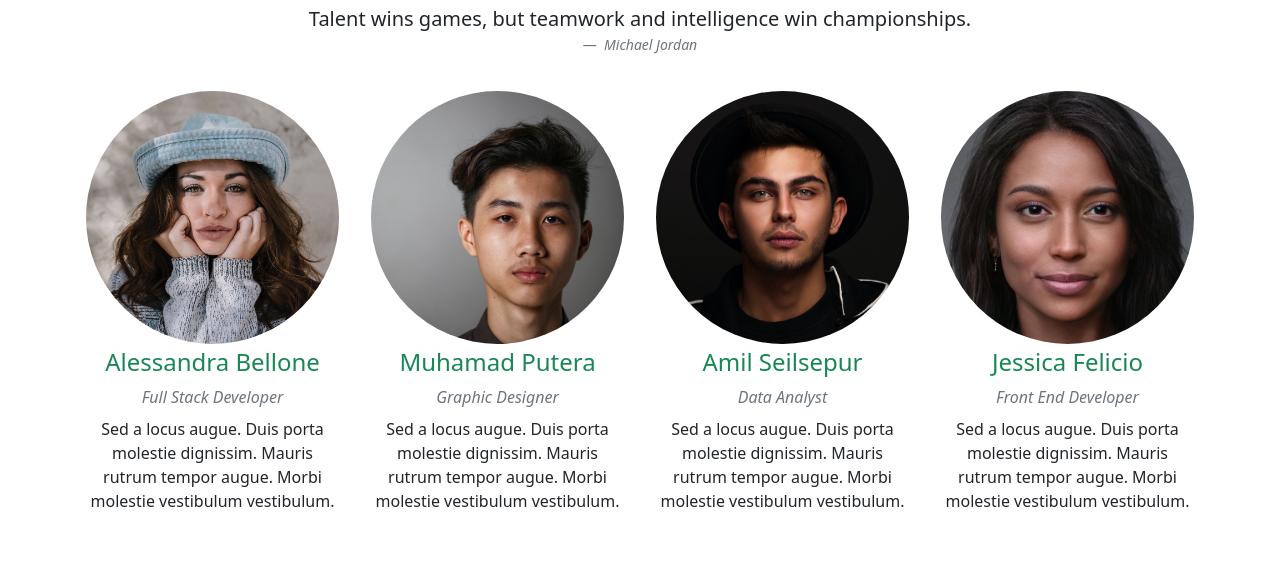
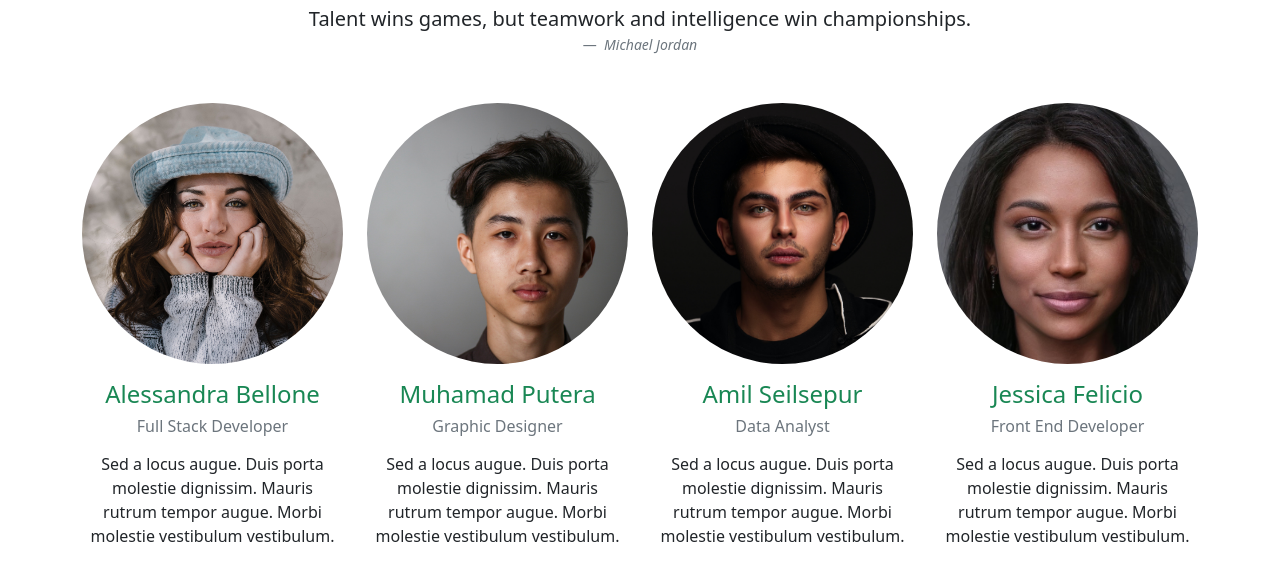
Before and after one commit to Betacucco/bootstrap-team-gallery, a plain HTML site: page index.html in a window 1280 px wide. Shown: the part 58-638 px from the top of the page. Drawn offline with nearby package versions, Linux system fonts and the light colour scheme.

Commit message:
Commit di finitura

```diff
--- a/index.html
+++ b/index.html
@@ -17,8 +17,12 @@
   <!--Intestazione della pagina-->
 <body>
   <header class="mt-3">
+  <div class="container-fluid">
+    <div class="row">
+      <div class="col-12 text-center">
+        <h2 class="text-success">Our Experienced & Professional Team</h2>
+      </div>
     <figure class="text-center">
-            <h2 class="text-success">Our Experienced & Professional Team</h2>
       <blockquote class="blockquote">
         <p>Talent wins games, but teamwork and intelligence win championships.</p>
       </blockquote>
@@ -27,6 +31,8 @@
       </figcaption>
     </figure>
   </header>
+  </div>
+</div>
 
 <!--Corpo pagina con all'interno le varie immagini e descrizioni-->
 <main>
@@ -34,67 +40,43 @@
   <!--Prima immagine con descrizione-->
   <div class="container">
     <div class="row">
-              <div class="col gy-3">
-                <figure class="figure text-center">
-                  <img src="img\pic1.jpeg" class="img-thumbnail border-0 rounded-circle" alt="FS-Developer">
-                    <h4 class="text-success">Alessandra Bellone</h4>
-                    <figcaption class="fst-italic text-secondary">
-                      <cite title="Source Title">Full Stack Developer</cite>
-                    </figcaption>
-                      <blockquote class="blockquote">
+      <div class="col text-center gy-3">
+        <img src="img\pic1.jpeg" class="img-fluid rounded-circle" alt="FS-Developer">
+          <h4 class="text-success mt-3">Alessandra Bellone</h4>
+            <h6 class="text-secondary">Full Stack Developer</h6>
               <p class="p-2 fs-6">Sed a locus augue. Duis porta molestie
                 dignissim. Mauris rutrum tempor augue.
                 Morbi molestie vestibulum vestibulum.</p>
-                      </blockquote>
-                </figure>
       </div>
 
   <!--Seconda immagine con descrizione-->
-            <div class="col gy-3">
-              <figure class="figure text-center">
-                <img src="img\pic2.jpeg" class="img-thumbnail border-0 rounded-circle" alt="Graphic Designer">
-                <h4 class="text-success">Muhamad Putera</h4>
-                    <figcaption class="fst-italic text-secondary">
-                      <cite title="Source Title">Graphic Designer</cite>
-                    </figcaption>
-                      <blockquote class="blockquote">
+  <div class="col text-center gy-3">
+    <img src="img\pic2.jpeg" class="img-fluid rounded-circle" alt="Graphic Designer">
+      <h4 class="text-success mt-3">Muhamad Putera</h4>
+        <h6 class="text-secondary">Graphic Designer</h6>
           <p class="p-2 fs-6">Sed a locus augue. Duis porta molestie
           dignissim. Mauris rutrum tempor augue.
           Morbi molestie vestibulum vestibulum.</p>
-                      </blockquote>
-              </figure>
   </div>
 
   <!--Terza immagine con descrizione-->
-            <div class="col gy-3">
-                <figure class="figure text-center">
-                <img src="img\pic3.jpeg" class="img-thumbnail border-0 rounded-circle" alt="Data Analyst">
-                <h4 class="text-success">Amil Seilsepur</h4>
-                    <figcaption class="fst-italic text-secondary">
-                      <cite title="Source Title">Data Analyst</cite>
-                    </figcaption>
-                      <blockquote class="blockquote">
+  <div class="col text-center gy-3">
+    <img src="img\pic3.jpeg" class="img-fluid rounded-circle" alt="Data Analyst">
+      <h4 class="text-success mt-3">Amil Seilsepur</h4>
+        <h6 class="text-secondary">Data Analyst</h6>
           <p class="p-2 fs-6">Sed a locus augue. Duis porta molestie
             dignissim. Mauris rutrum tempor augue.
             Morbi molestie vestibulum vestibulum.</p>
-                      </blockquote>
-                </figure>
   </div>
 
   <!--Quarta immagine con descrizione-->
-            <div class="col gy-3">
-              <figure class="figure text-center">
-                <img src="img\pic4.jpeg" class="img-thumbnail border-0 rounded-circle" alt="Front End Developer">
-                <h4 class="text-success">Jessica Felicio</h4>
-                    <figcaption class="fst-italic text-secondary">
-                      <cite title="Source Title">Front End Developer</cite>
-                    </figcaption>
-                      <blockquote class="blockquote">
+  <div class="col text-center gy-3">
+    <img src="img\pic4.jpeg" class="img-fluid rounded-circle" alt="Front End Developer">
+      <h4 class="text-success mt-3">Jessica Felicio</h4>
+        <h6 class="text-secondary">Front End Developer</h6>
           <p class="p-2 fs-6">Sed a locus augue. Duis porta molestie
             dignissim. Mauris rutrum tempor augue.
             Morbi molestie vestibulum vestibulum.</p>
-                      </blockquote>
-                </figure>
   </div>
 </div>
 </div>
```
Lines whose indentation alone changed are shown as unchanged.
